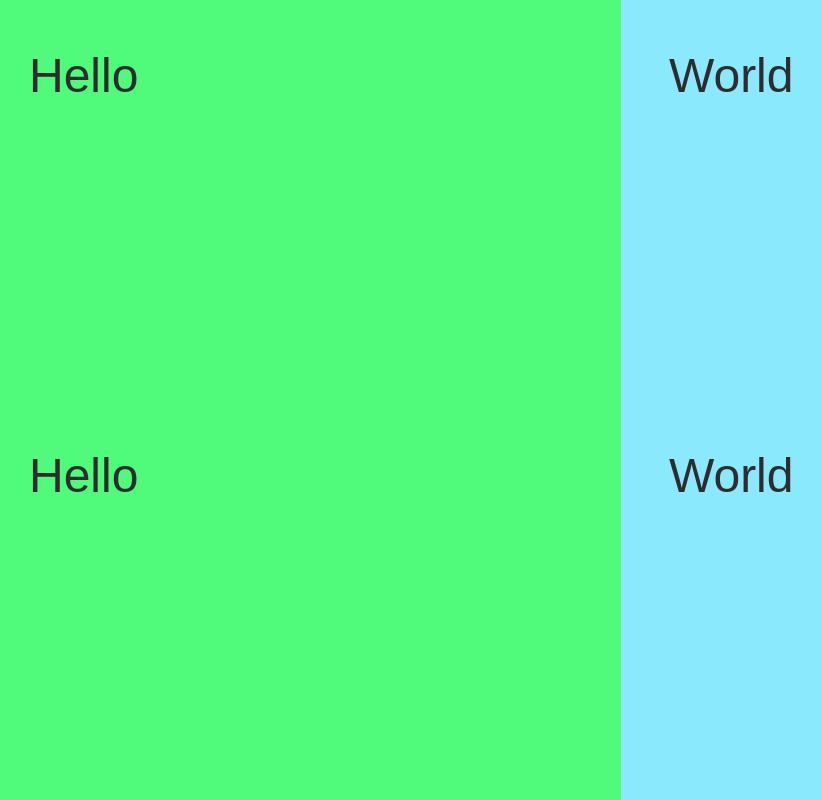
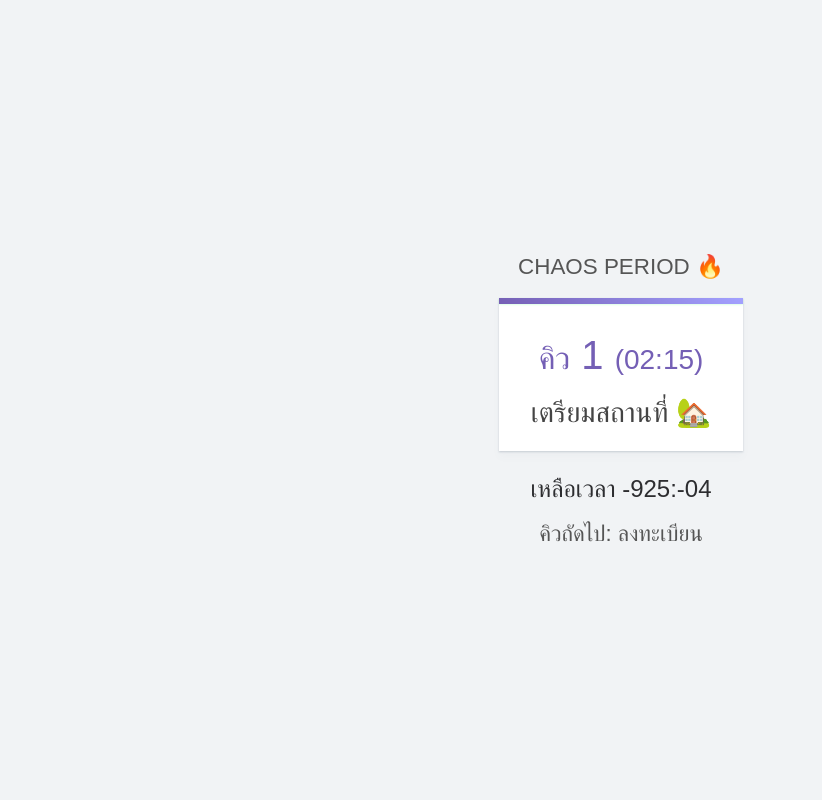
Before and after one commit to heypoom/eventduty, a React (Vite) app: page / in a window 1280 px wide. Shown: the whole page, without its empty margins (19-841 px from the left). Built offline with nearby package versions, Linux system fonts and the light colour scheme.

Commit message:
:sparkles: Implement Base UI

```diff
--- a/package.json
+++ b/package.json
@@ -5,6 +5,7 @@
   "main": "index.js",
   "license": "MIT",
   "devDependencies": {
+    "@types/luxon": "^1.13.0",
     "@types/react": "^16.8.17",
     "@types/react-dom": "^16.8.4",
     "parcel-bundler": "^1.12.3",
@@ -16,6 +17,7 @@
   "dependencies": {
     "@emotion/core": "^10.0.10",
     "@emotion/styled": "^10.0.11",
+    "luxon": "^1.13.2",
     "react": "^16.8.6",
     "react-dom": "^16.8.6"
   },
--- a/src/App/index.tsx
+++ b/src/App/index.tsx
@@ -1,29 +1,141 @@
-import React, {useEffect, useRef} from 'react'
+import React, {useEffect, useRef, useState} from 'react'
 import styled from '@emotion/styled'
+import {DateTime} from 'luxon'
 
 const Container = styled.div`
   display: grid;
   min-height: 100vh;
+  width: 100%;
+  text-align: center;
+  justify-content: center;
+  align-items: center;
 
-  grid-template-columns: 1fr 1fr;
+  color: #2d2d30;
+  background: #f1f3f5;
 `
 
-const Box = styled.div`
-  background: ${props => props.color};
+const Card = styled.div`
+  position: relative;
 
-  color: #2d2d30;
-  font-size: 3em;
-  font-family: 'FuraCode Nerd Font', sans-serif;
-  padding: 1em;
+  padding: 1.3em 2em;
+  background: white;
+
+  box-shadow: 0 6px 8px rgba(102, 119, 136, 0.03),
+    0 1px 2px rgba(102, 119, 136, 0.3);
+`
+
+const PeriodLabel = styled.div`
+  color: #555;
+  font-size: 1.4em;
+  margin-bottom: 0.8em;
+`
+
+const QueueLabel = styled.div`
+  font-size: 2.5em;
+  color: #745fb5;
+
+  line-height: 1.8em;
+`
+
+const CurrentActivity = styled.div`
+  color: #444;
+  font-size: 1.75em;
+`
+
+const RemainingTime = styled.div`
+  margin-top: 1em;
+  font-size: 1.5em;
+`
+
+const Upcoming = styled.div`
+  color: #555;
+  margin-top: 0.8em;
+  font-size: 1.38em;
+`
+
+const Small = styled.span`
+  font-size: 0.78em;
+`
+
+const TimeSlot = styled.span`
+  font-size: 0.7em;
+`
+
+const QueueNo = styled.span`
+  font-weight: 500;
+`
+
+// 5-minute time-slot interval
+const SLOT_INTERVAL = 5
+
+function getRemainingTime(timeSlot: string) {
+  const [h, m] = timeSlot.split(':').map(Number)
+  const slotStartingTime = DateTime.fromObject({hour: h, minute: m})
+  const nextSlot = slotStartingTime.plus({minute: SLOT_INTERVAL})
+  const currentTime = DateTime.local()
+
+  return nextSlot.diff(currentTime).toFormat('mm:ss')
+}
+
+function useRemainingTime(timeSlot: string) {
+  const [remainingTime, setRemainingTime] = useState('00:00')
+  let timer = 0
+
+  useEffect(() => {
+    timer = setInterval(() => {
+      const remainingTime = getRemainingTime(timeSlot)
+
+      setRemainingTime(remainingTime)
+    }, 1000)
+
+    return () => clearInterval(timer)
+  }, [timeSlot])
+
+  return remainingTime
+}
+
+const CardDecorLine = styled.div`
+  position: absolute;
+
+  width: 100%;
+  height: 6px;
+  left: 0;
+  top: 0;
+
+  // background: #50fa7b;
+  // background: linear-gradient(45deg, #00ffa1, aqua);
+  background: linear-gradient(45deg, #755fb4, #a3a1ff);
+  box-shadow: 0 1px 2px rgba(80, 250, 123, 0.2);
 `
 
 export function App() {
+  const [queue, setQueue] = useState(1)
+  const [currentActivity, setActivity] = useState('เตรียมสถานที่ 🏡')
+  const [upcoming, setUpcoming] = useState('ลงทะเบียน')
+  const [timeSlot, setTimeSlot] = useState('02:15')
+  const [period, setPeriod] = useState('CHAOS PERIOD 🔥')
+
+  const remainingTime = useRemainingTime(timeSlot)
+
   return (
     <Container>
-      <Box color="#50fa7b">Hello</Box>
-      <Box color="#8be9fd">World</Box>
-      <Box color="#50fa7b">Hello</Box>
-      <Box color="#8be9fd">World</Box>
+      <div>
+        <PeriodLabel>{period}</PeriodLabel>
+
+        <Card>
+          <CardDecorLine />
+
+          <QueueLabel>
+            <Small>คิว</Small> <QueueNo>{queue}</QueueNo>{' '}
+            <TimeSlot>({timeSlot})</TimeSlot>
+          </QueueLabel>
+
+          <CurrentActivity>{currentActivity}</CurrentActivity>
+        </Card>
+
+        <RemainingTime>เหลือเวลา {remainingTime}</RemainingTime>
+        <Upcoming>คิวถัดไป: {upcoming}</Upcoming>
+      </div>
     </Container>
   )
 }
--- a/src/index.sass
+++ b/src/index.sass
@@ -1,7 +1,7 @@
 body
   margin: 0
-  overflow: hidden
-  font-family: 'FuraCode Nerd Font', sans-serif
+  font-family: 'FuraCode Nerd Font', 'Sukhumvit Set', sans-serif
+  // overflow: hidden
 
 *
   box-sizing: border-box
```
Also changed, not shown: 1 other file (tests, documents, lock files or other folders).
